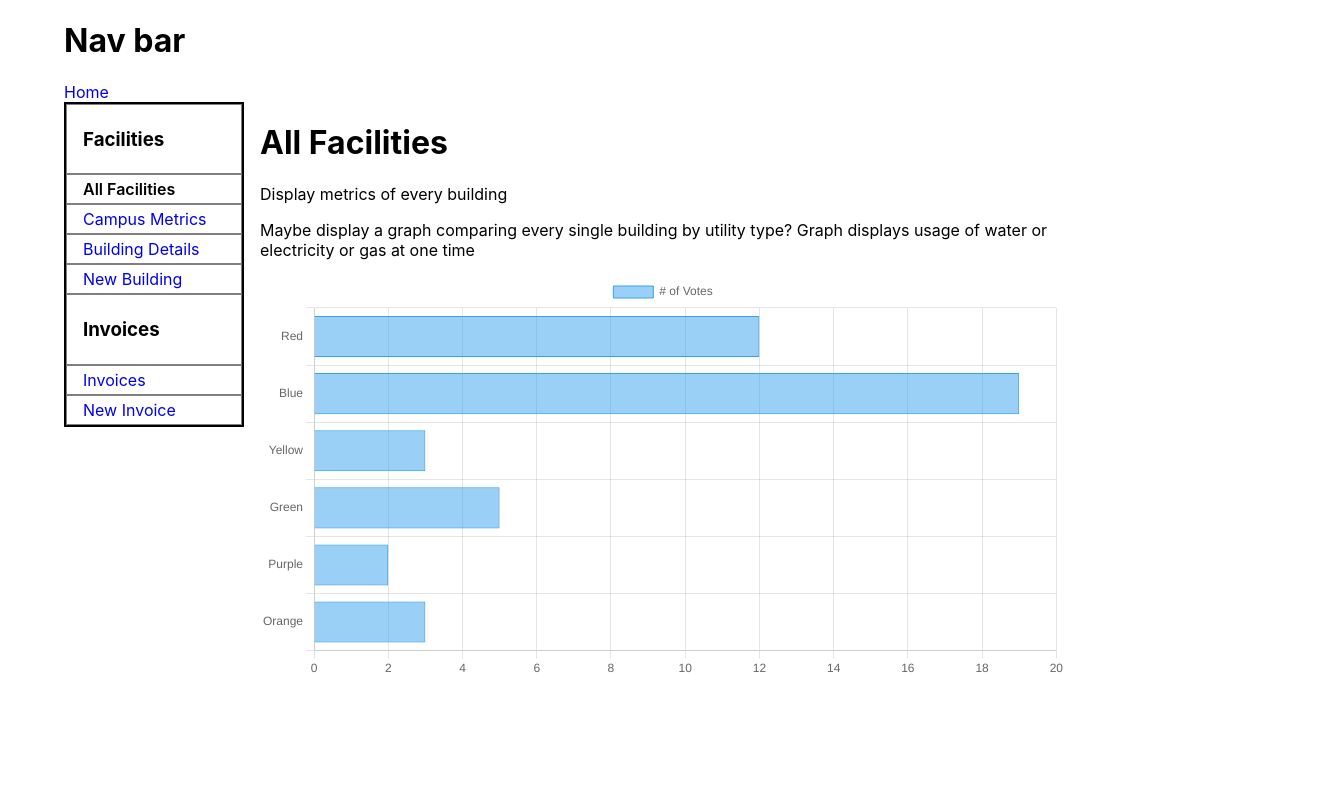
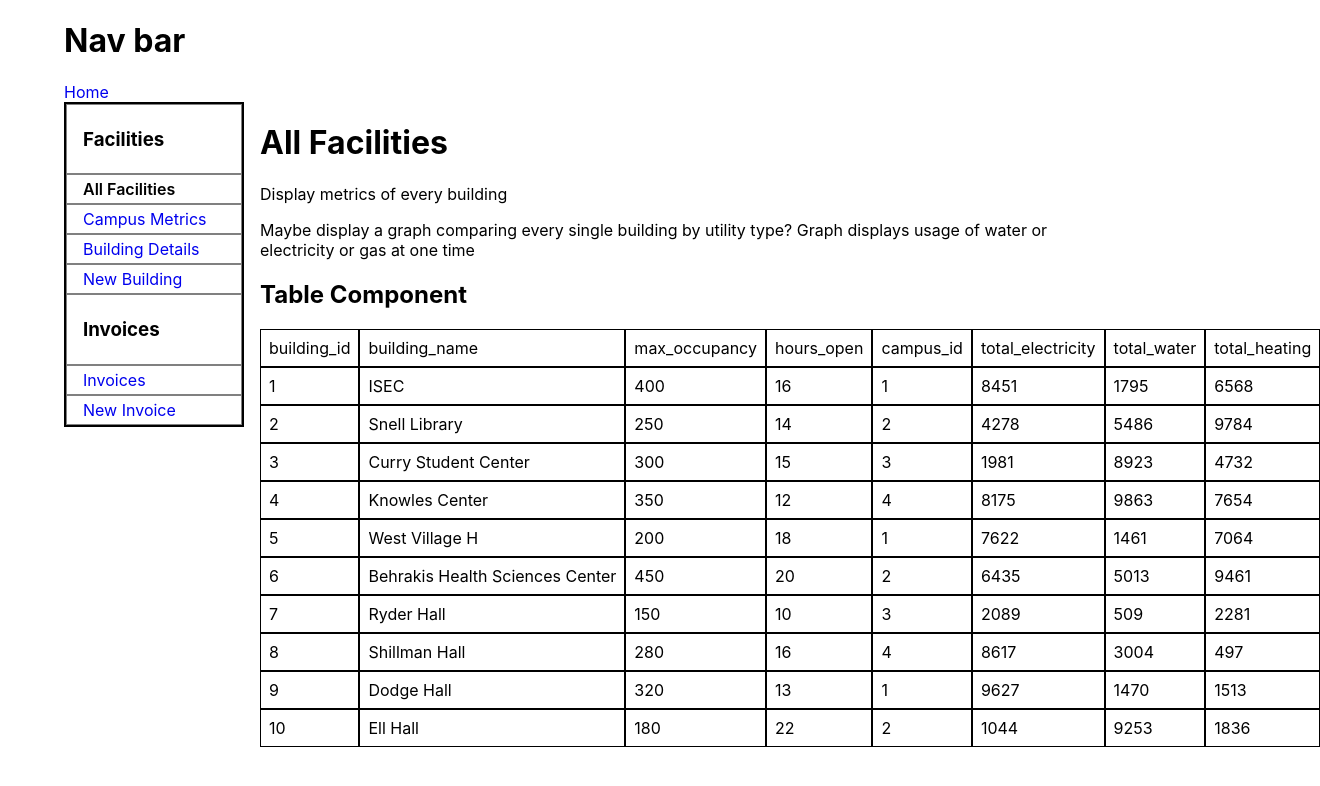
Before and after one commit to alex-oh/neu-utilities, a React (Create React App) app in the folder site/: page /#/all-facilities in a window 1280 px wide. Shown: the top 786 px of the page, 1320 px wide, since content can reach past the window. Built offline with nearby package versions, Linux system fonts and the light colour scheme.

Commit message:
Create homemdae table component

```diff
--- a/site/src/components/AllFacilities.js
+++ b/site/src/components/AllFacilities.js
@@ -1,35 +1,9 @@
 import { useEffect } from "react";
 import Chart from "chart.js/auto";
+import buildingsDataSample from "../sampleData/buildings.js";
+import DataTable from "./DataTable.js";
 
 function AllFacilities() {
-    useEffect(() => {
-        const ctx = document.getElementById("chartContainer");
-        const chart = new Chart(ctx, {
-            type: "bar",
-            data: {
-                labels: ["Red", "Blue", "Yellow", "Green", "Purple", "Orange"],
-                datasets: [
-                    {
-                        label: "# of Votes",
-                        data: [12, 19, 3, 5, 2, 3],
-                        borderWidth: 1,
-                    },
-                ],
-            },
-            options: {
-                scales: {
-                    y: {
-                        beginAtZero: true,
-                    },
-                },
-                indexAxis: "y",
-            },
-        });
-        return () => {
-            chart.destroy();
-        };
-    }, []);
-
     return (
         <div>
             <h1>All Facilities</h1>
@@ -39,9 +13,7 @@ function AllFacilities() {
                 type? Graph displays usage of water or electricity or gas at one
                 time
             </p>
-            <div className="chartContainer">
-                <canvas id="chartContainer"></canvas>
-            </div>
+            <DataTable data={buildingsDataSample} />
         </div>
     );
 }
--- a/site/src/components/DataTable.js
+++ b/site/src/components/DataTable.js
@@ -1,9 +1,45 @@
-function DataTable(data) {
-    return(
-        <div className="table">
-            <h1>A Table for Data</h1>
+import { useEffect, useState } from "react";
+import './table.css'
+
+function DataTable({ data }) {
+    const [tableData, setTableData] = useState([]);
+
+    useEffect(() => {
+        // set up array
+        const numElements = Object.keys(data[0]).length;
+        var tableDataTemp = new Array();
+        for (let k = 0; k < numElements; k++) {
+            tableDataTemp.push([Object.keys(data[0])[k]]);
+        }
+
+        // unpack the data into the various arrays needed
+        for (let i = 0; i < numElements; i++) {
+            for (let j = 0; j < data.length; j++) {
+                // add field from object to the correct tableData column
+                tableDataTemp[i].push(Object.values(data[j])[i]);
+            }
+        }
+        console.log(tableDataTemp);
+        setTableData(tableDataTemp);
+    }, []);
+
+    return (
+        <div>
+            <h2>Table Component</h2>
+            <div className="table">
+                {tableData.map((column) => {
+                    console.log(column);
+                    return (
+                        <div className="tableCol">
+                            {column.map((cell) => {
+                                return <div className="tableCell">{cell}</div>;
+                            })}
+                        </div>
+                    );
+                })}
+            </div>
         </div>
-    )
+    );
 }
 
 export default DataTable;
--- /dev/null
+++ b/site/src/components/table.css
@@ -0,0 +1,14 @@
+.table{
+    display: flex;
+    flex-direction: row;
+}
+.tableCol{
+    display: flex;
+    flex-direction: column;
+}
+.tableCell{
+    border: 1px solid black;
+    overflow: hidden;
+    white-space: nowrap;
+    padding: .5em
+}
--- /dev/null
+++ b/site/src/sampleData/buildings.js
@@ -0,0 +1,104 @@
+const buildingsDataSample = [
+    {
+      "building_id": 1,
+      "building_name": "ISEC",
+      "max_occupancy": 400,
+      "hours_open": 16,
+      "campus_id": 1,
+      "total_electricity": 8451,
+      "total_water": 1795,
+      "total_heating": 6568
+    },
+    {
+      "building_id": 2,
+      "building_name": "Snell Library",
+      "max_occupancy": 250,
+      "hours_open": 14,
+      "campus_id": 2,
+      "total_electricity": 4278,
+      "total_water": 5486,
+      "total_heating": 9784
+    },
+    {
+      "building_id": 3,
+      "building_name": "Curry Student Center",
+      "max_occupancy": 300,
+      "hours_open": 15,
+      "campus_id": 3,
+      "total_electricity": 1981,
+      "total_water": 8923,
+      "total_heating": 4732
+    },
+    {
+      "building_id": 4,
+      "building_name": "Knowles Center",
+      "max_occupancy": 350,
+      "hours_open": 12,
+      "campus_id": 4,
+      "total_electricity": 8175,
+      "total_water": 9863,
+      "total_heating": 7654
+    },
+    {
+      "building_id": 5,
+      "building_name": "West Village H",
+      "max_occupancy": 200,
+      "hours_open": 18,
+      "campus_id": 1,
+      "total_electricity": 7622,
+      "total_water": 1461,
+      "total_heating": 7064
+    },
+    {
+      "building_id": 6,
+      "building_name": "Behrakis Health Sciences Center",
+      "max_occupancy": 450,
+      "hours_open": 20,
+      "campus_id": 2,
+      "total_electricity": 6435,
+      "total_water": 5013,
+      "total_heating": 9461
+    },
+    {
+      "building_id": 7,
+      "building_name": "Ryder Hall",
+      "max_occupancy": 150,
+      "hours_open": 10,
+      "campus_id": 3,
+      "total_electricity": 2089,
+      "total_water": 509,
+      "total_heating": 2281
+    },
+    {
+      "building_id": 8,
+      "building_name": "Shillman Hall",
+      "max_occupancy": 280,
+      "hours_open": 16,
+      "campus_id": 4,
+      "total_electricity": 8617,
+      "total_water": 3004,
+      "total_heating": 497
+    },
+    {
+      "building_id": 9,
+      "building_name": "Dodge Hall",
+      "max_occupancy": 320,
+      "hours_open": 13,
+      "campus_id": 1,
+      "total_electricity": 9627,
+      "total_water": 1470,
+      "total_heating": 1513
+    },
+    {
+      "building_id": 10,
+      "building_name": "Ell Hall",
+      "max_occupancy": 180,
+      "hours_open": 22,
+      "campus_id": 2,
+      "total_electricity": 1044,
+      "total_water": 9253,
+      "total_heating": 1836
+    }
+  ]
+
+  export default buildingsDataSample;
```
